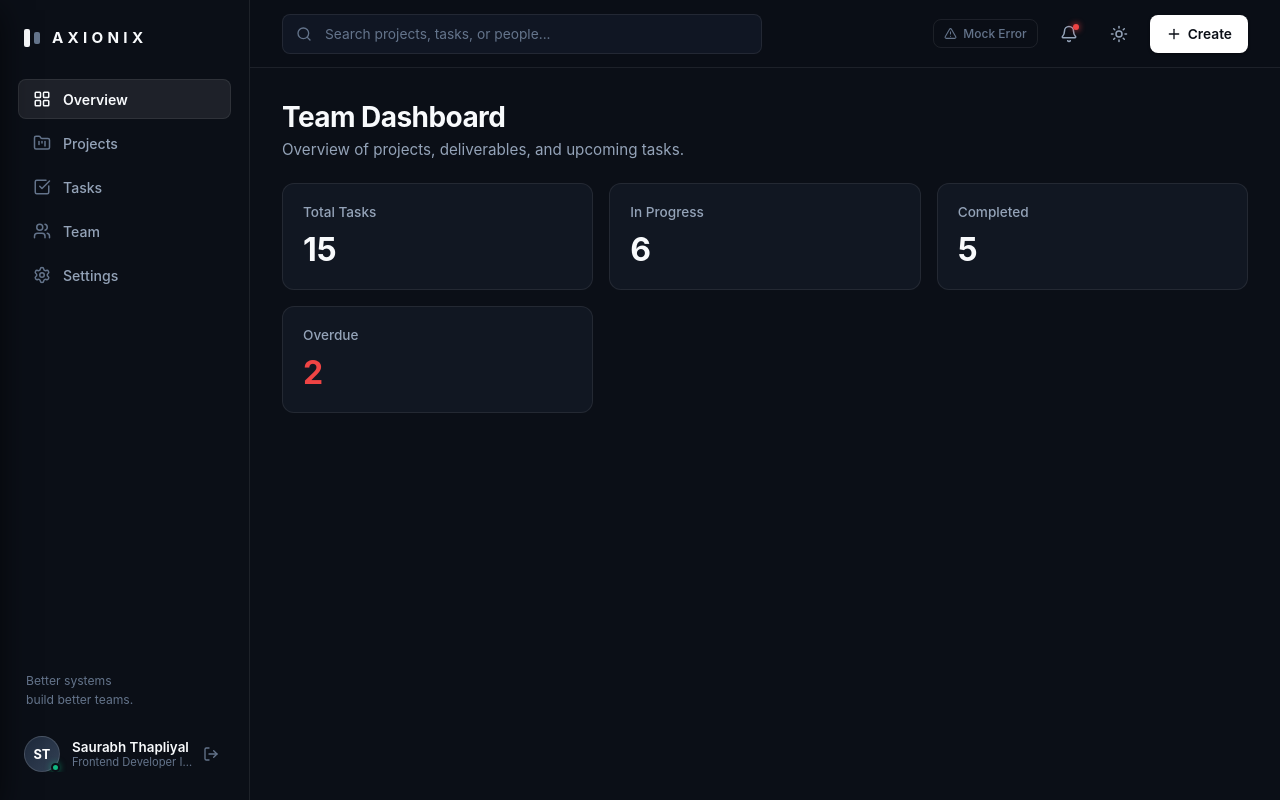
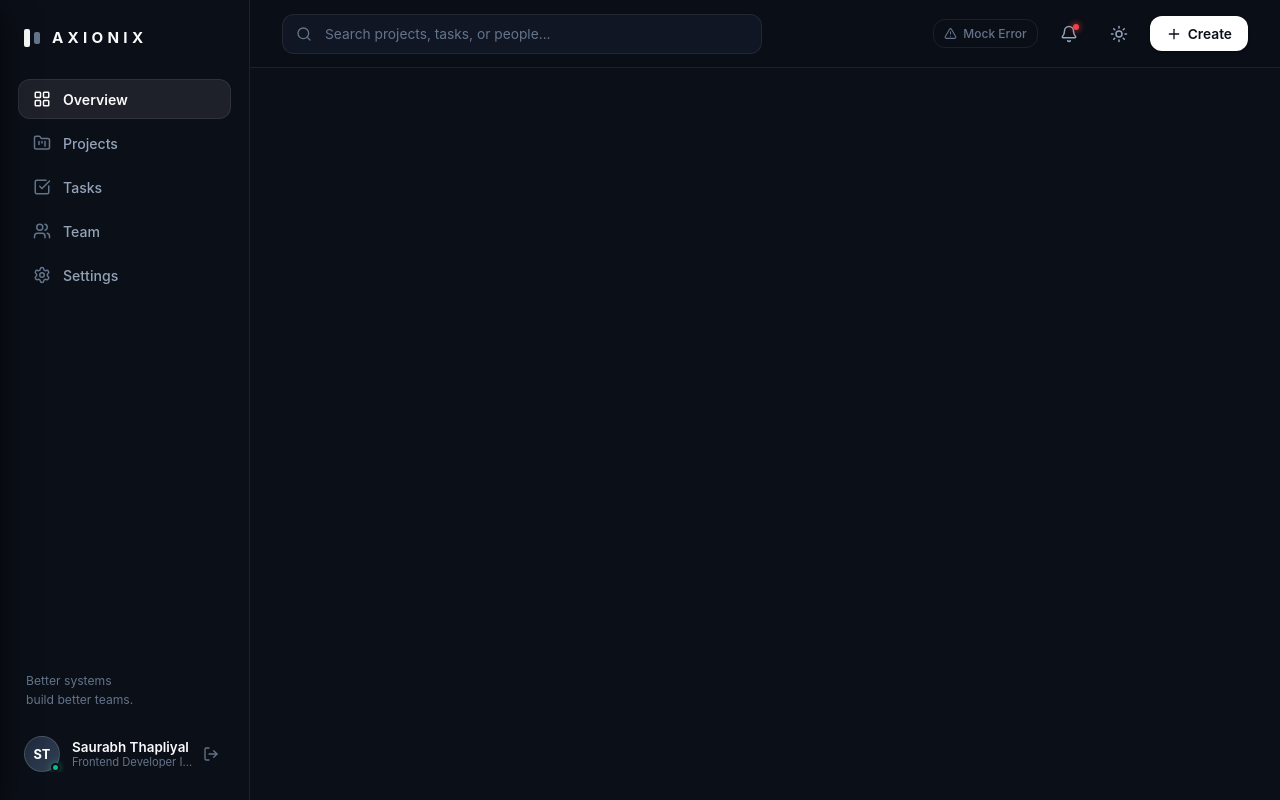
Before and after one commit to Saur0w/axionix-task-tracker, a Next.js app: page /dashboard in a window 1280 px wide. Built offline with nearby package versions, Linux system fonts and the light colour scheme.

Commit message:
feat: add dashboard page, header component styles, and global CSS theme variables

```diff
--- a/src/app/(dashboard)/dashboard/page.tsx
+++ b/src/app/(dashboard)/dashboard/page.tsx
@@ -1,34 +1,11 @@
-'use client';
+"use client";
 
-import React from 'react';
-import styles from './style.module.scss';
+import styles from "./style.module.scss";
 
 export default function DashboardPage() {
   return (
-    <div className={styles.container}>
-      <div className={styles.headerRow}>
-        <h2 className={styles.title}>Team Dashboard</h2>
-        <p className={styles.subtitle}>Overview of projects, deliverables, and upcoming tasks.</p>
-      </div>
+    <section className={styles.container}>
 
-      <div className={styles.statsGrid}>
-        <div className={styles.statCard}>
-          <span className={styles.statLabel}>Total Tasks</span>
-          <span className={styles.statValue}>15</span>
-        </div>
-        <div className={styles.statCard}>
-          <span className={styles.statLabel}>In Progress</span>
-          <span className={styles.statValue}>6</span>
-        </div>
-        <div className={styles.statCard}>
-          <span className={styles.statLabel}>Completed</span>
-          <span className={styles.statValue}>5</span>
-        </div>
-        <div className={styles.statCard}>
-          <span className={styles.statLabel}>Overdue</span>
-          <span className={styles.statValue} style={{ color: 'var(--danger)' }}>2</span>
-        </div>
-      </div>
-    </div>
+    </section>
   );
 }
--- a/src/app/(dashboard)/dashboard/style.module.scss
+++ b/src/app/(dashboard)/dashboard/style.module.scss
@@ -1,56 +1,5 @@
 .container {
   display: flex;
   flex-direction: column;
-  gap: 24px;
+  gap: 1rem;
 }
-
-.headerRow {
-  display: flex;
-  flex-direction: column;
-  gap: 6px;
-
-  .title {
-    font-size: 1.75rem;
-    font-weight: 700;
-    color: var(--text-primary);
-    letter-spacing: -0.02em;
-  }
-
-  .subtitle {
-    font-size: 0.95rem;
-    color: var(--text-secondary);
-  }
-}
-
-.statsGrid {
-  display: grid;
-  grid-template-columns: repeat(auto-fit, minmax(240px, 1fr));
-  gap: 16px;
-}
-
-.statCard {
-  background-color: var(--bg-surface);
-  border: 1px solid var(--border-subtle);
-  border-radius: var(--radius-md);
-  padding: 20px;
-  display: flex;
-  flex-direction: column;
-  gap: 10px;
-  transition: border-color var(--transition-fast);
-
-  &:hover {
-    border-color: var(--border-medium);
-  }
-
-  .statLabel {
-    font-size: 0.85rem;
-    font-weight: 500;
-    color: var(--text-secondary);
-  }
-
-  .statValue {
-    font-size: 2rem;
-    font-weight: 700;
-    color: var(--text-primary);
-  }
-}
--- a/src/app/globals.css
+++ b/src/app/globals.css
@@ -1,6 +1,5 @@
 :root,
 [data-theme="dark"] {
-  /* Dark Mode Palette (Minimalist Dark - matching design reference) */
   --bg-app: #0b0f17;
   --bg-sidebar: #0b0f17;
   --bg-header: rgba(11, 15, 23, 0.85);
@@ -86,7 +85,7 @@
   --header-height: 68px;
 
   --radius-xs: 4px;
-  --radius-sm: 8px;
+  --radius-sm: 12px;
   --radius-md: 12px;
   --radius-lg: 16px;
   --radius-full: 9999px;
--- a/src/components/layout/Header/style.module.scss
+++ b/src/components/layout/Header/style.module.scss
@@ -120,7 +120,6 @@
     }
   }
 
-  /* Dev Simulated Error Pill */
   .errorToggle {
     display: flex;
     align-items: center;
@@ -151,7 +150,6 @@
     }
   }
 
-  /* Minimal High-Contrast + Create Button */
   .createButton {
     display: flex;
     align-items: center;
@@ -160,7 +158,7 @@
     color: var(--btn-create-text);
     border: none;
     border-radius: var(--radius-sm);
-    height: 38px;
+    height: 35px;
     padding: 0 16px;
     font-size: 0.86rem;
     font-weight: 600;
```
